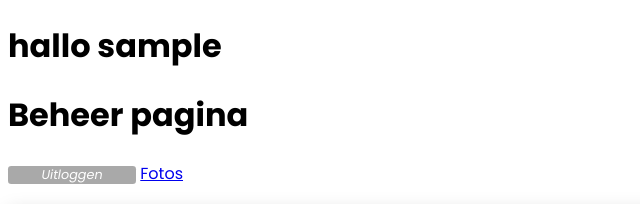
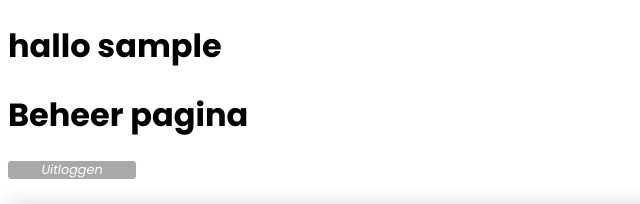
Before and after one commit to Frank-firda/About-me-page, a PHP site: page /beheer.php in a window 1280 px wide. Shown: the part 136-340 px from the top of the page, without its empty margins (0-640 px from the left). Run offline with PHP 8.4, Linux system fonts and the light colour scheme; the visitor is signed in with stand-in values (Sample User, id 1); data that the repository does not hold is empty.

Commit message:
last push

```diff
--- a/beheer.php
+++ b/beheer.php
@@ -30,13 +30,6 @@ session_start();
     <h1>hallo <?=$_SESSION['gebruiksnaam']?></h1>
     <h1>Beheer pagina</h1>
     <a id="logoutknop" href="logout.php">Uitloggen</a>
-<?php
- if($_SESSION['Type'] === 3){
-     echo "<a href='fotos.php'>Fotos</a>";
- }
-?>
-<?php
-?>
     <table>
         <tr>
             <th>username</th>
--- a/style.css
+++ b/style.css
@@ -7,6 +7,7 @@
     align-self: center;
     height: 23.49vw;
     width: 56.25vw;
+    background-repeat: no-repeat;
 }
 #intro{
     max-width: 80vw;
```
